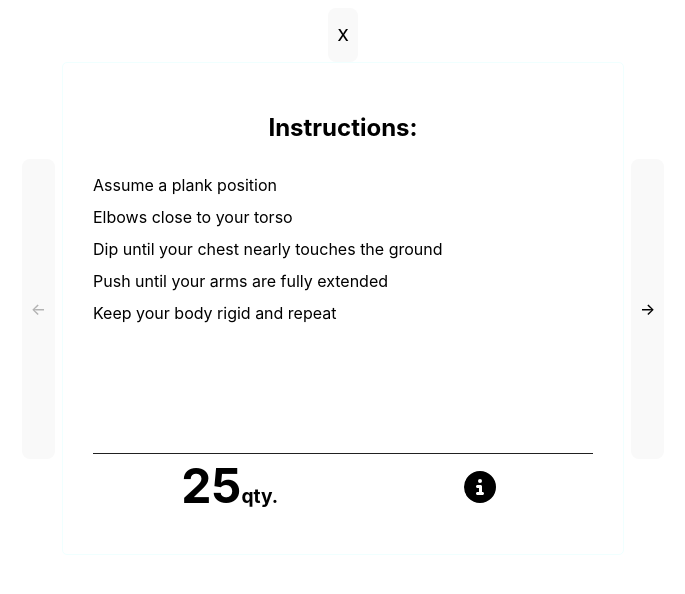
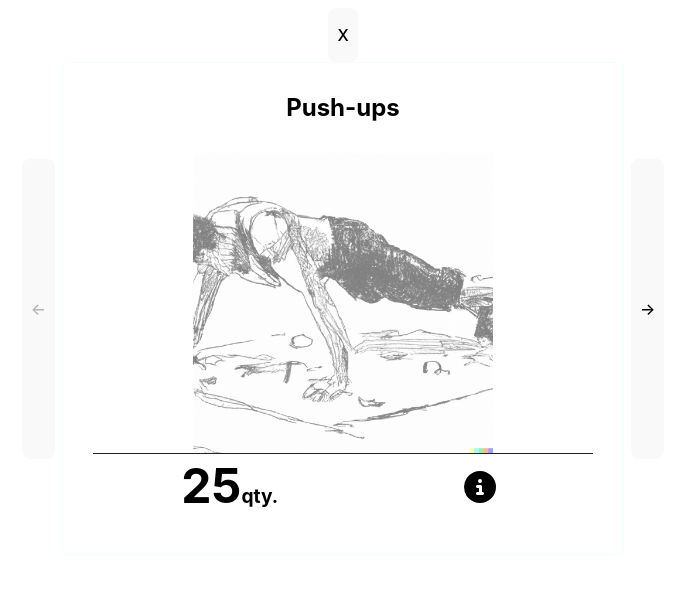
Before and after one commit to calebthewood/grond, a React (Vite) app: page / in a window 1280 px wide. Both pictures are taken after a click on the item 640 px from the left and 126 px from the top of the page. Shown: the top 594 px of the page, without its empty margins (297-982 px from the left). Built offline with nearby package versions, Linux system fonts and the light colour scheme.

Commit message:
route to home after last card

```diff
--- a/src/Card/WorkoutCard.tsx
+++ b/src/Card/WorkoutCard.tsx
@@ -5,6 +5,8 @@ import './card.css';
 
 export interface WorkoutCardProps {
   workout: ICard;
+  showInfo: boolean;
+  toggleShowInfo: () => void
 }
 
 /** WorkoutCard
@@ -14,12 +16,12 @@ export interface WorkoutCardProps {
  *    description - optional additional instrutions for the workout
  * }
  */
-export function WorkoutCard({ workout }: WorkoutCardProps) {
-  const [showInfo, setShowInfo] = useState(false);
+export function WorkoutCard({ workout, showInfo, toggleShowInfo }: WorkoutCardProps) {
+
 
   return (
     <div className="base-card">
-      {showInfo ?
+      {!showInfo ?
         <>
           <header>
             <h1 className="card-title">{workout.title}</h1>
@@ -38,7 +40,7 @@ export function WorkoutCard({ workout }: WorkoutCardProps) {
       }
       <footer>
         <h2>{workout.rules.qty}<span className='card-label'>qty.</span></h2>
-        <button className="icon-btn" onClick={() => setShowInfo(!showInfo)}><InfoIcon /></button>
+        <button className="icon-btn" onClick={toggleShowInfo}><InfoIcon /></button>
       </footer>
     </div>
   );
--- a/src/Card/card.css
+++ b/src/Card/card.css
@@ -14,8 +14,8 @@
   height: 60px;
 }
 
-header > .card-title h1 {
-  margin: none;
+h1.card-title {
+  margin: 0;
 }
 
 .card-img {
@@ -43,6 +43,10 @@ header > .card-title h1 {
   line-height: 2em;
 }
 
+.step-list > ol > li {
+  border-bottom: 1px solid silver;
+}
+
 .base-card > footer {
   display: flex;
   justify-content: space-around;
```
